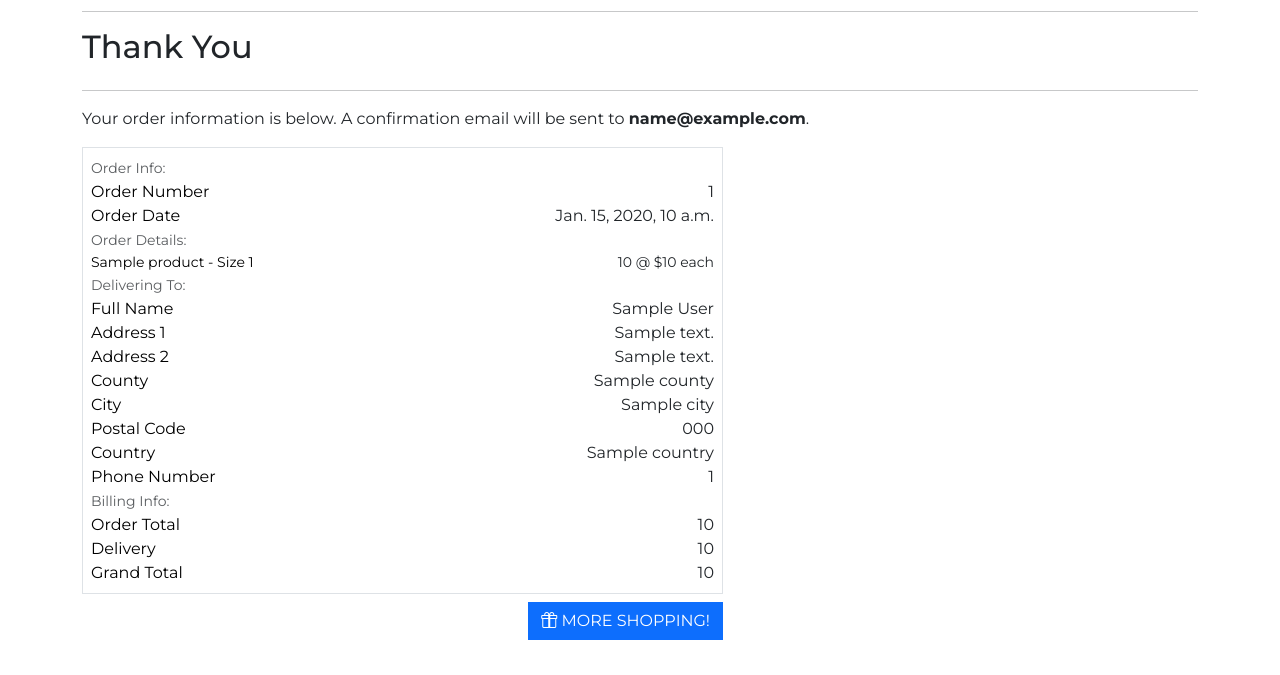
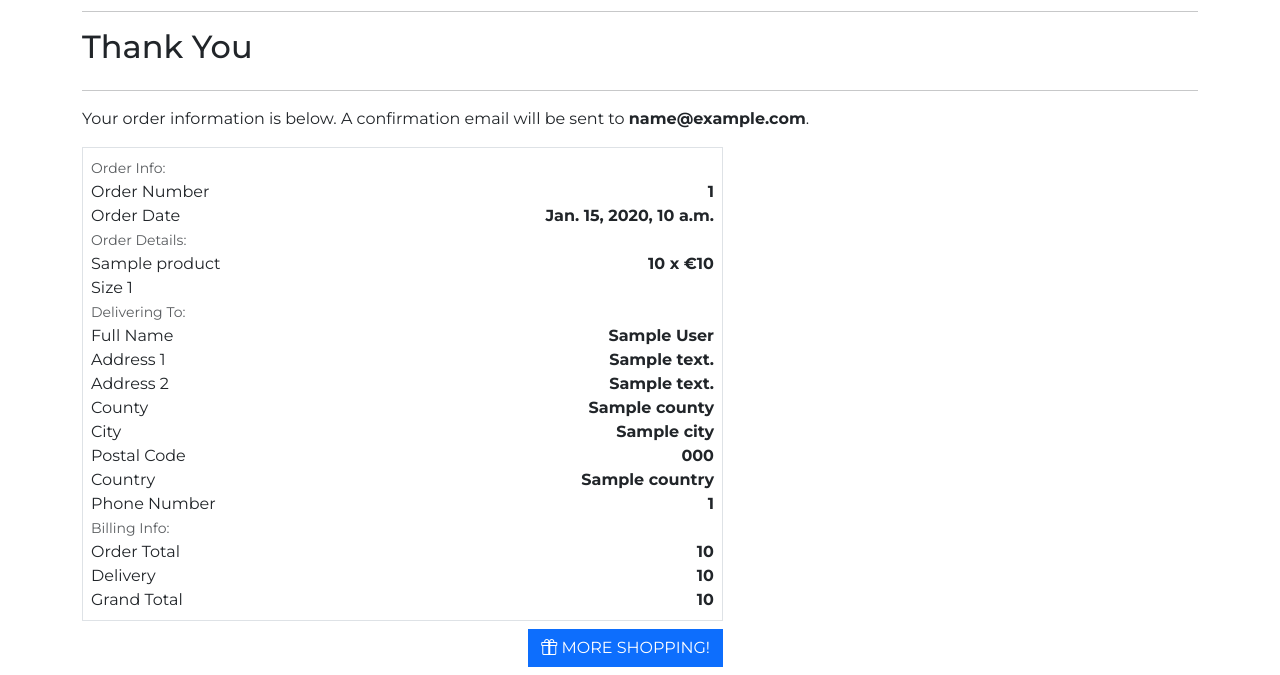
Before and after one commit to OleksiiKova/build_master_shop, a Django app: template checkout/templates/checkout/checkout_success.html in a window 1280 px wide. Shown: the part 153-828 px from the top of the page. Before the commit the page ends 793 px from the top, so only its background shows below. Run offline with Django 4.2, Linux system fonts and the light colour scheme; the template is opened without the code that fills it: most values are stand-ins (such as "Sample title", 1, 10 or a date in 2020); some libraries are stand-ins or nearby versions.

Commit message:
Add order summary to checkout success page

```diff
--- a/checkout/templates/checkout/checkout_success.html
+++ b/checkout/templates/checkout/checkout_success.html
@@ -29,19 +29,19 @@
 
                 <div class="row">
                     <div class="col-md-4">
-                        <p class="mb-0 text-black font-weight-bold">Order Number</p>
+                        <p class="mb-0">Order Number</p>
                     </div>
                     <div class="col-md-8 text-md-end">
-                        <p class="mb-0">{{ order.order_number }}</p>
+                        <p class="mb-0 fw-bold">{{ order.order_number }}</p>
                     </div>
                 </div>
 
                 <div class="row">
                     <div class="col-md-4">
-                        <p class="mb-0 text-black font-weight-bold">Order Date</p>
+                        <p class="mb-0">Order Date</p>
                     </div>
                     <div class="col-md-8 text-md-end">
-                        <p class="mb-0">{{ order.date }}</p>
+                        <p class="mb-0 fw-bold">{{ order.order_date }}</p>
                     </div>
                 </div>
 
@@ -54,13 +54,16 @@
                 {% for item in order.lineitems.all %}
                 <div class="row">
                     <div class="col-md-4">
-                        <p class="small mb-0 text-black font-weight-bold">
-                            {{ item.product.name }}{% if item.product_size %} - Size
-                            {{ item.product_size|upper }}{% endif %}
+                        <p class="mb-0">
+                            {{ item.product.name }}
+                        </p>
+                        <p class="mb-0">
+                            {% if item.variant %} Size
+                            {{ item.variant.size }}{% endif %}
                         </p>
                     </div>
-                    <div class="col-md-8 text-md-end">
-                        <p class="small mb-0">{{ item.quantity }} @ ${{ item.product.price }} each</p>
+                    <div class="col-md-8 text-md-end fw-bold">
+                        <p class="mb-0">{{ item.quantity }} x €{{ item.product.price }}</p>
                     </div>
                 </div>
                 {% endfor %}
@@ -73,29 +76,29 @@
 
                 <div class="row">
                     <div class="col-md-4">
-                        <p class="mb-0 text-black font-weight-bold">Full Name</p>
+                        <p class="mb-0">Full Name</p>
                     </div>
                     <div class="col-md-8 text-md-end">
-                        <p class="mb-0">{{ order.full_name }}</p>
+                        <p class="mb-0 fw-bold">{{ order.full_name }}</p>
                     </div>
                 </div>
 
                 <div class="row">
                     <div class="col-md-4">
-                        <p class="mb-0 text-black font-weight-bold">Address 1</p>
+                        <p class="mb-0">Address 1</p>
                     </div>
                     <div class="col-md-8 text-md-end">
-                        <p class="mb-0">{{ order.street_address1 }}</p>
+                        <p class="mb-0 fw-bold">{{ order.street_address1 }}</p>
                     </div>
                 </div>
 
                 {% if order.street_address2 %}
                 <div class="row">
                     <div class="col-md-4">
-                        <p class="mb-0 text-black font-weight-bold">Address 2</p>
+                        <p class="mb-0">Address 2</p>
                     </div>
                     <div class="col-md-8 text-md-end">
-                        <p class="mb-0">{{ order.street_address2 }}</p>
+                        <p class="mb-0 fw-bold">{{ order.street_address2 }}</p>
                     </div>
                 </div>
                 {% endif %}
@@ -103,49 +106,49 @@
                 {% if order.county %}
                 <div class="row">
                     <div class="col-md-4">
-                        <p class="mb-0 text-black font-weight-bold">County</p>
+                        <p class="mb-0">County</p>
                     </div>
                     <div class="col-md-8 text-md-end">
-                        <p class="mb-0">{{ order.county }}</p>
+                        <p class="mb-0 fw-bold">{{ order.county }}</p>
                     </div>
                 </div>
                 {% endif %}
 
                 <div class="row">
                     <div class="col-md-4">
-                        <p class="mb-0 text-black font-weight-bold">City</p>
+                        <p class="mb-0">City</p>
                     </div>
                     <div class="col-md-8 text-md-end">
-                        <p class="mb-0">{{ order.city }}</p>
+                        <p class="mb-0 fw-bold">{{ order.city }}</p>
                     </div>
                 </div>
 
                 {% if order.postcode %}
                 <div class="row">
                     <div class="col-md-4">
-                        <p class="mb-0 text-black font-weight-bold">Postal Code</p>
+                        <p class="mb-0">Postal Code</p>
                     </div>
                     <div class="col-md-8 text-md-end">
-                        <p class="mb-0">{{ order.postcode }}</p>
+                        <p class="mb-0 fw-bold">{{ order.postcode }}</p>
                     </div>
                 </div>
                 {% endif %}
 
                 <div class="row">
                     <div class="col-md-4">
-                        <p class="mb-0 text-black font-weight-bold">Country</p>
+                        <p class="mb-0">Country</p>
                     </div>
                     <div class="col-md-8 text-md-end">
-                        <p class="mb-0">{{ order.country }}</p>
+                        <p class="mb-0 fw-bold">{{ order.country }}</p>
                     </div>
                 </div>
 
                 <div class="row">
                     <div class="col-md-4">
-                        <p class="mb-0 text-black font-weight-bold">Phone Number</p>
+                        <p class="mb-0">Phone Number</p>
                     </div>
                     <div class="col-md-8 text-md-end">
-                        <p class="mb-0">{{ order.phone_number }}</p>
+                        <p class="mb-0 fw-bold">{{ order.phone_number }}</p>
                     </div>
                 </div>
 
@@ -157,28 +160,28 @@
 
                 <div class="row">
                     <div class="col-md-4">
-                        <p class="mb-0 text-black font-weight-bold">Order Total</p>
+                        <p class="mb-0">Order Total</p>
                     </div>
                     <div class="col-md-8 text-md-end">
-                        <p class="mb-0">{{ order.order_total }}</p>
+                        <p class="mb-0 fw-bold">{{ order.order_total }}</p>
                     </div>
                 </div>
 
                 <div class="row">
                     <div class="col-md-4">
-                        <p class="mb-0 text-black font-weight-bold">Delivery</p>
+                        <p class="mb-0">Delivery</p>
                     </div>
                     <div class="col-md-8 text-md-end">
-                        <p class="mb-0">{{ order.delivery_cost }}</p>
+                        <p class="mb-0 fw-bold">{{ order.delivery_cost }}</p>
                     </div>
                 </div>
 
                 <div class="row">
                     <div class="col-md-4">
-                        <p class="mb-0 text-black font-weight-bold">Grand Total</p>
+                        <p class="mb-0">Grand Total</p>
                     </div>
                     <div class="col-md-8 text-md-end">
-                        <p class="mb-0">{{ order.grand_total }}</p>
+                        <p class="mb-0 fw-bold">{{ order.grand_total }}</p>
                     </div>
                 </div>
             </div>
```
Also changed, not shown: checkout/models.py (+14 -2 lines), db.sqlite3.
